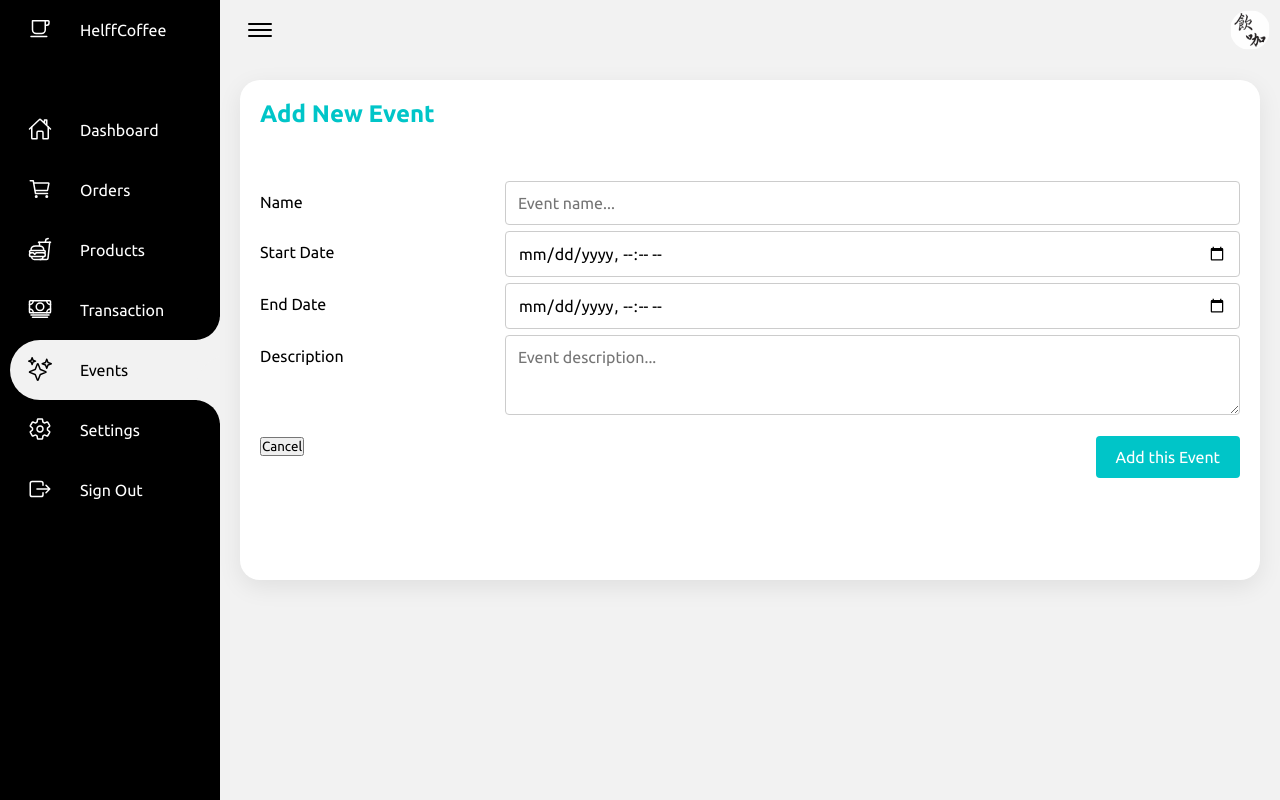
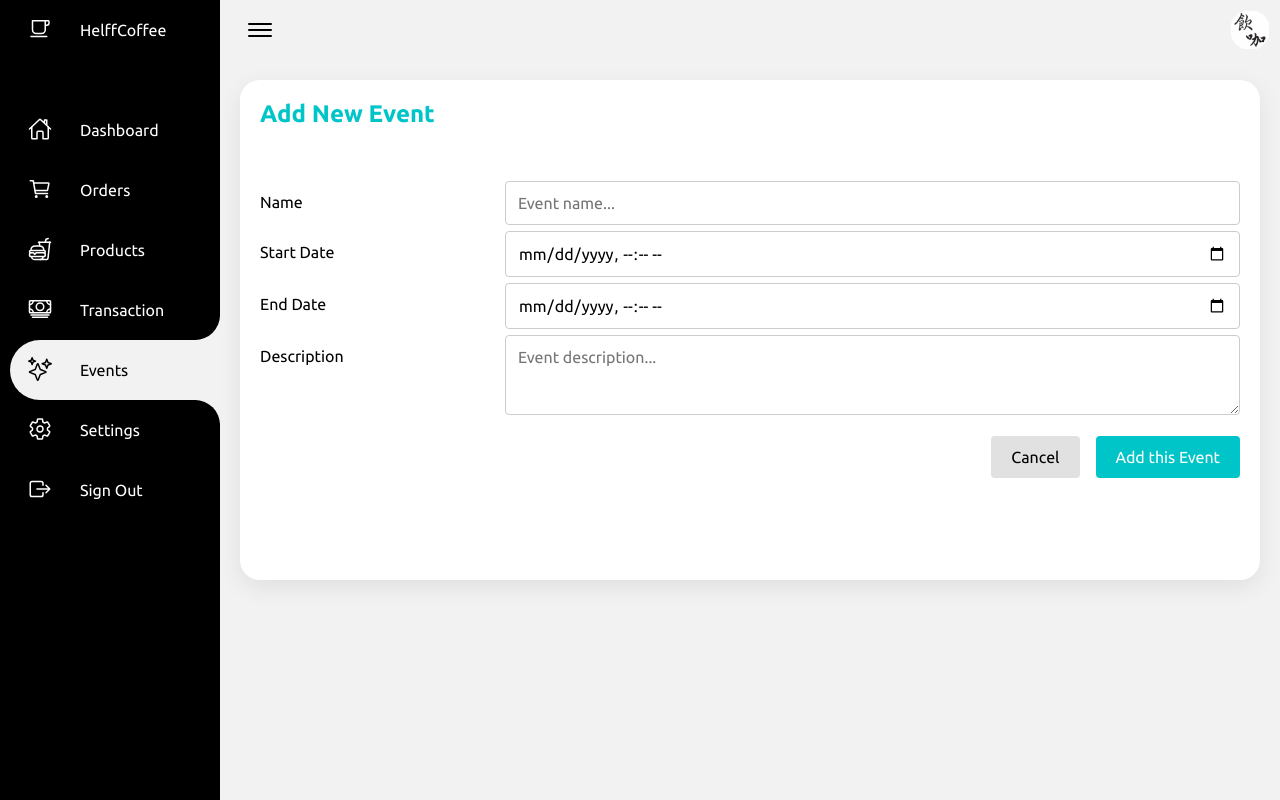
Before and after one commit to dekufanboy727/se_lab_admin, a PHP site: page /event_add.php in a window 1280 px wide. Run offline with PHP 8.4, Linux system fonts and the light colour scheme; a user stored in the database is signed in; some libraries are stand-ins or nearby versions.

Commit message:
Update events_update.css
Add cancel button

```diff
--- a/Admin/css/events_update.css
+++ b/Admin/css/events_update.css
@@ -271,6 +271,23 @@ input[type=submit]:hover {
     color: var(--black1);
 }
 
+input[type=button] {
+    padding: 12px 20px;
+    margin-right: 16px;
+    border: none;
+    border-radius: 4px;
+    cursor: pointer;
+    float: right;
+    font-size: 16px;
+    background-color: #e1e1e1;
+    color: var(--black1);
+}
+
+input[type=button]:hover {
+    background-color: #ff4949;
+    color: var(--white);
+}
+
 .col-25 {
     float: left;
     width: 25%;
```
